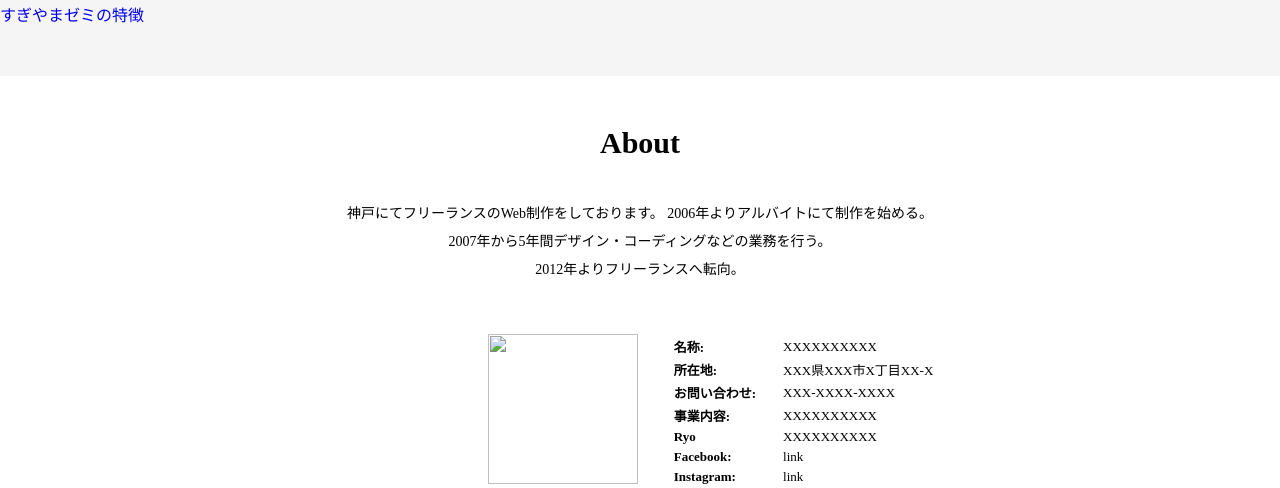
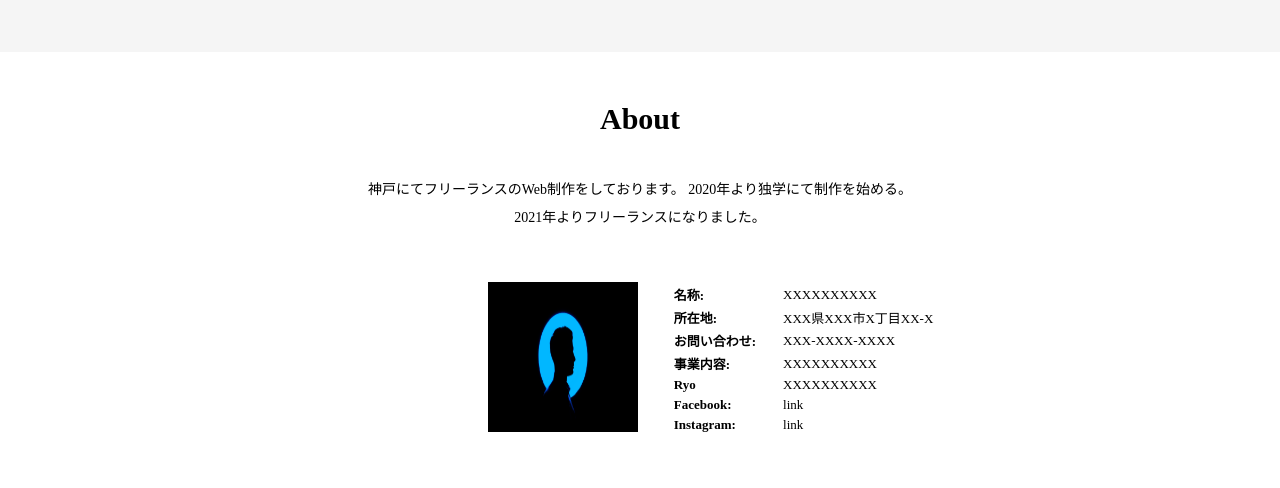
Before and after one commit to RyosukeNagai/portfolio, a plain HTML site: page index.html in a window 1280 px wide. Shown: the part 1610-2098 px from the top of the page. After the commit the page ends 2046 px from the top, so only its background shows below. Drawn offline with Linux system fonts and the light colour scheme.

Commit message:
Update index.html

```diff
--- a/index.html
+++ b/index.html
@@ -64,20 +64,16 @@
             <img class="portfolio-image" src="チェヨン.png" />
           </div>
         </div>
-        <div class="concept-btn fadeUpTrigger">
-          <a href="#" class="btn03 pushright"><span>すぎやまゼミの特徴</span></a>
-        </div>
       </div>
     </section>
     <section id="about">
       <div class="about-content">
         <h1>About</h1>
         <p>神戸にてフリーランスのWeb制作をしております。
-           2006年よりアルバイトにて制作を始める。<br>
-           2007年から5年間デザイン・コーディングなどの業務を行う。<br>
-           2012年よりフリーランスへ転向。</p>
+           2020年より独学にて制作を始める。<br>
+           2021年よりフリーランスになりました。</p>
         <div class="about-content-wrap">
-          <div class="about-content-wrap_img"><img class="about-image" src="img/profile.JPG" /></div>
+          <div class="about-content-wrap_img"><img class="about-image" src="profile.JPG" /></div>
           <div class="about-content-wrap_table">
             <table width="100%">
               <tr>
```
